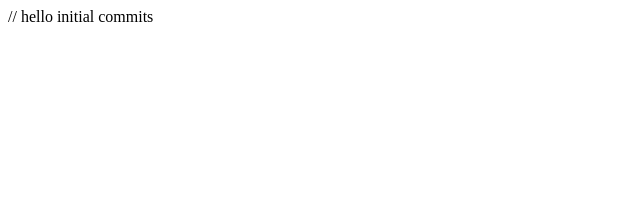
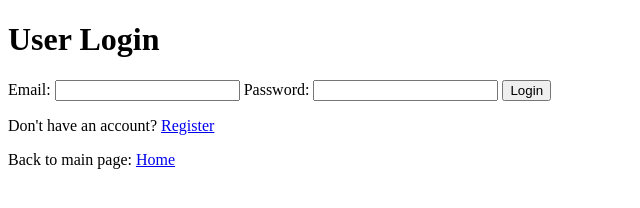
Before and after one commit to MunaRaii/Alchemists_LawFirm_FP, a plain HTML site: page signin.html in a window 1280 px wide. Shown: the whole page, without its empty margins (0-640 px from the left). Drawn offline with Linux system fonts and the light colour scheme.

Commit message:
signin page created

```diff
--- a/signin.html
+++ b/signin.html
@@ -1 +1,45 @@
-// hello initial commits
+<!DOCTYPE html>
+<html lang="en">
+<head>
+    <!-- Set the character encoding for the document -->
+    <meta charset="UTF-8">
+
+    <!-- Set the viewport for responsive design -->
+    <meta name="viewport" content="width=device-width, initial-scale=1.0">
+
+    <!-- Set the title of the document -->
+    <title>User Login</title>
+
+    <!-- Link to the external stylesheet for styling -->
+    <link rel="stylesheet" href="css/signin.css">
+</head>
+<body>
+
+    <!-- Main heading for the page -->
+    <h1>User Login</h1>
+
+    <!-- Form for user login -->
+    <form id="loginForm">
+
+        <!-- Input field for email -->
+        <label for="email">Email:</label>
+        <input type="email" id="email" name="email" required>
+
+        <!-- Input field for password -->
+        <label for="password">Password:</label>
+        <input type="password" id="password" name="password" required>
+
+        <!-- Button to trigger login function -->
+        <button type="button" onclick="submitLoginForm()">Login</button>
+
+        <!-- Link to the registration page -->
+        <p class="register-link">Don't have an account? <a href="register.html">Register</a></p>
+
+        <!-- Link to the main page -->
+        <p class="register-link">Back to main page: <a href="index.html">Home</a></p>
+    </form>
+
+    <!-- Link to the external JavaScript file for additional functionality -->
+    <script src="js/signin.js"></script>
+</body>
+</html>
```
